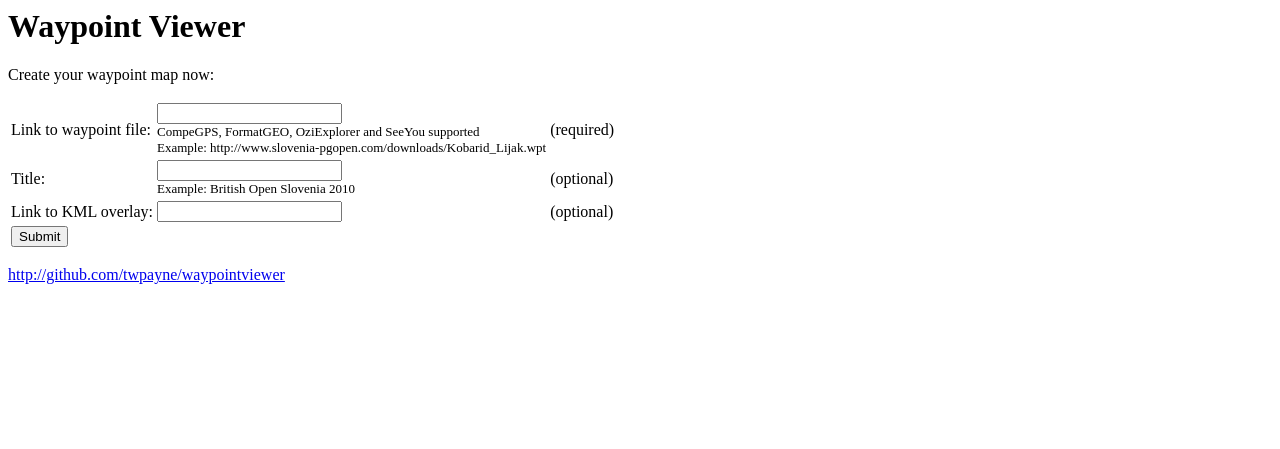
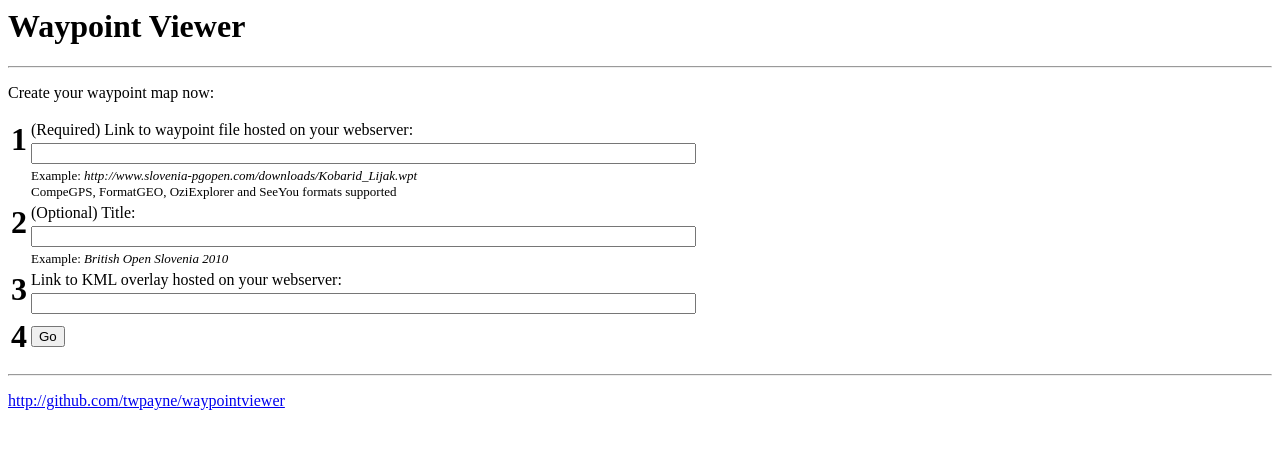
Before and after one commit to twpayne/waypointviewer, a Python web app: template templates/index.html in a window 1280 px wide. Shown: the top 449 px of the page. Run offline with Jinja, Linux system fonts and the light colour scheme; the template is opened without the code that fills it, so the values that code supplies are empty.

Commit message:
Snapshot design

```diff
--- a/templates/index.html
+++ b/templates/index.html
@@ -50,32 +50,45 @@
 	</head>
 	<body>
 		<h1>Waypoint Viewer</h1>
+		<hr/>
 		<p>Create your waypoint map now:</p>
 		<form action="/" method="get">
 			<table>
 				<tr>
-					<td>Link to waypoint file:</td>
-					<td><input name="wpt" type="text" value="{{ wpt|escape }}"/><br/><font size="-1">CompeGPS, FormatGEO, OziExplorer and SeeYou supported<br/>Example: http://www.slovenia-pgopen.com/downloads/Kobarid_Lijak.wpt</font></td>
-					<td>(required)</td>
+					<td rowspan="3" valign="top"><font size="+3"><b>1</b></font></td>
+					<td>(Required) Link to waypoint file hosted on your webserver:</td>
 				</tr>
 				<tr>
-					<td>Title:</td>
-					<td><input name="title" type="text" value="{{ title|escape }}"/><br/><font size="-1">Example: British Open Slovenia 2010</font></td></td>
-					<td>(optional)</td>
+					<td><input name="wpt" size="80" type="text" value="{{ wpt|escape }}"/></td>
 				</tr>
 				<tr>
-					<td>Link to KML overlay:</td>
-					<td><input name="kml" type="text" value="{{ kml|escape }}"/></td>
-					<td>(optional)</td>
+					<td><font size="-1">Example: <i>http://www.slovenia-pgopen.com/downloads/Kobarid_Lijak.wpt</i><br/>CompeGPS, FormatGEO, OziExplorer and SeeYou formats supported</font></td>
 				</tr>
 				<tr>
-					<td colspan="3">
-						<input type="submit"/>
-					</td>
+					<td rowspan="3" valign="top"><font size="+3"><b>2</b></font></td>
+					<td>(Optional) Title:</td>
+				</tr>
+				<tr>
+					<td><input name="title" size="80" type="text" value="{{ title|escape }}"/><br/><font size="-1"></font></td></td>
+				</tr>
+				<tr>
+					<td><font size="-1">Example: <i>British Open Slovenia 2010</i></font></td>
+				</tr>
+				<tr>
+					<td rowspan="2" valign="top"><font size="+3"><b>3</b></font></td>
+					<td>Link to KML overlay hosted on your webserver:</td>
+				</tr>
+				<tr>
+					<td><input name="kml" size="80" type="text" value="{{ kml|escape }}"/></td>
+				</tr>
+				<tr>
+					<td valign="top"><font size="+3"><b>4</b></font></td>
+					<td><input type="submit" value="Go"/></td>
 				</tr>
 			</table>
 		</form>
-		<a href="http://github.com/twpayne/waypointviewer">http://github.com/twpayne/waypointviewer</a>
+		<hr/>
+		<p><a href="http://github.com/twpayne/waypointviewer">http://github.com/twpayne/waypointviewer</a></p>
 	</body>
 </html>
 {% endif %}
```
